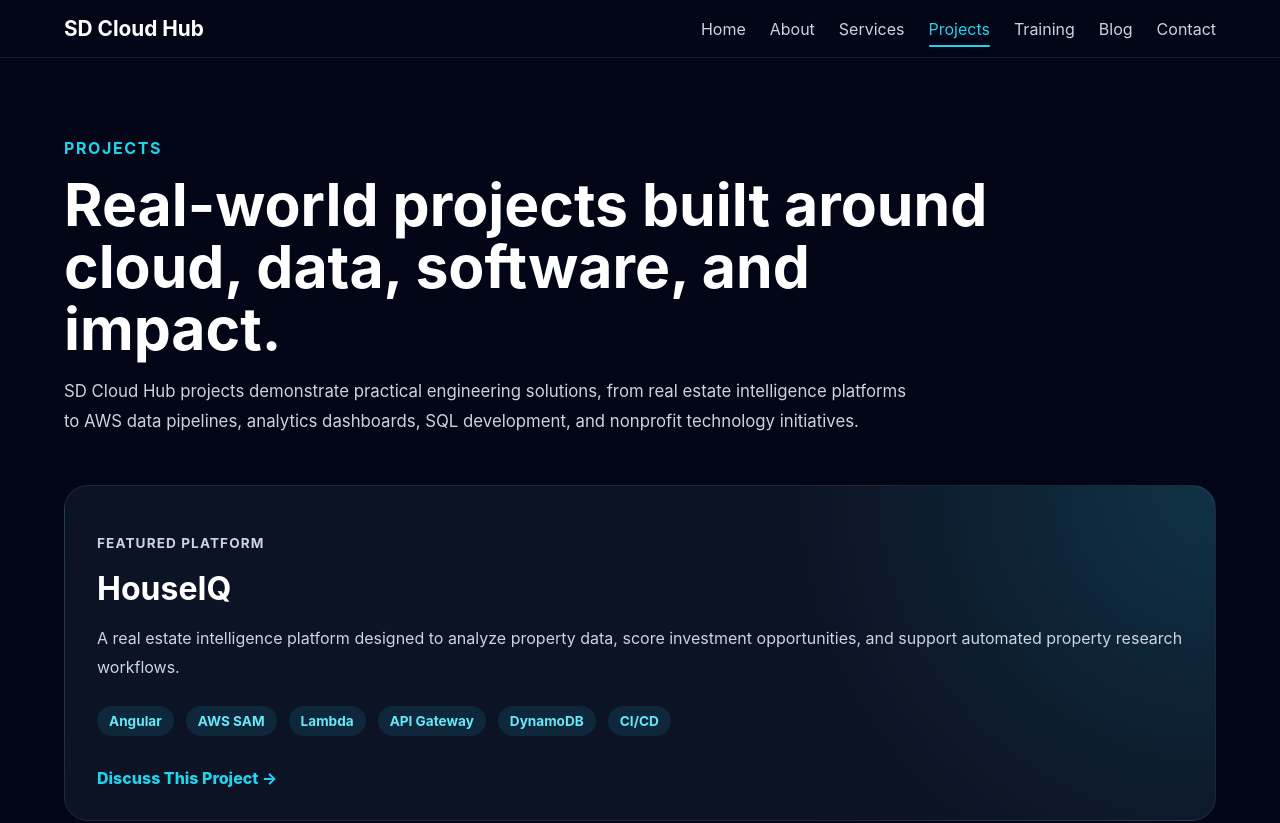
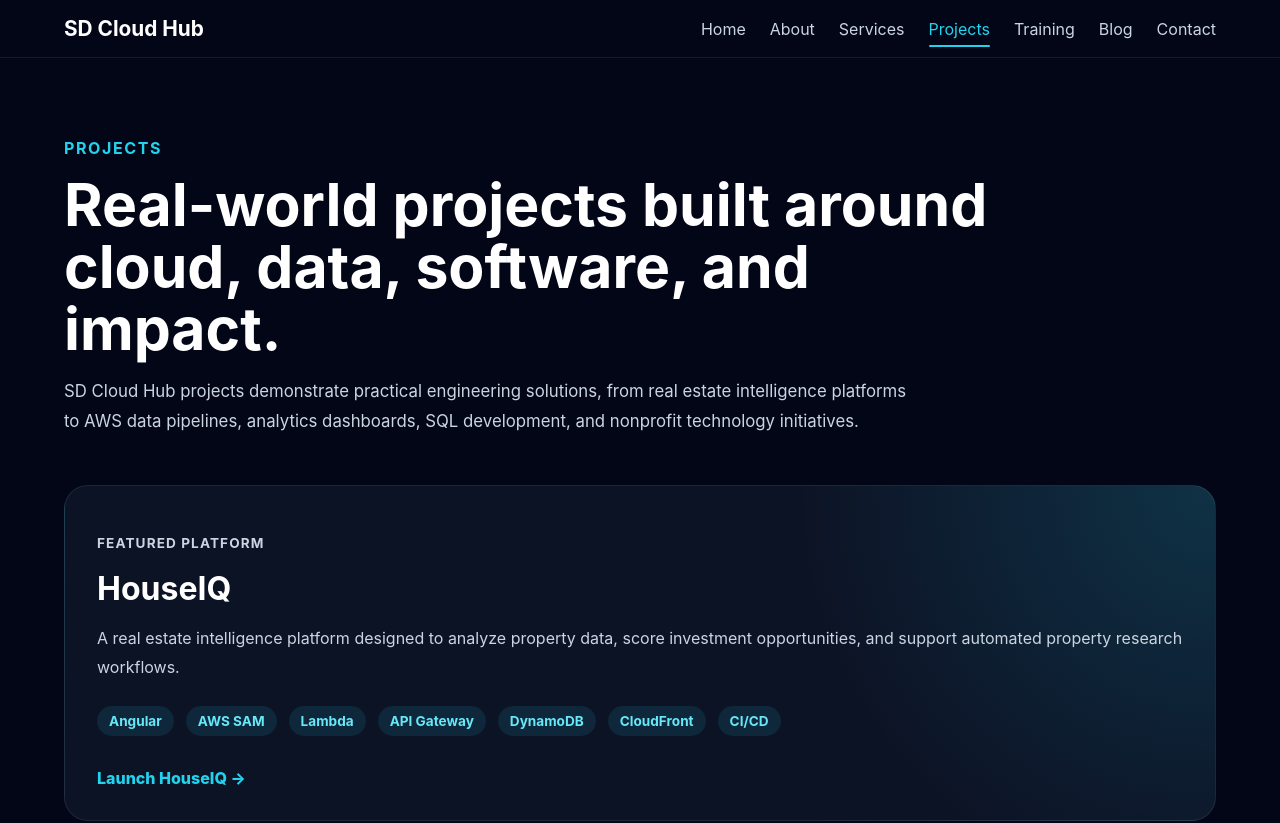
Before and after one commit to samueldesalegn/sdcloudhub, an Angular app in the folder sdcloudhub-frontend/: page /projects in a window 1280 px wide. Shown: the top 823 px of the page. Built offline with nearby package versions, Linux system fonts and the light colour scheme.

Commit message:
integrating houseiq to website

```diff
--- a/sdcloudhub-frontend/src/app/pages/projects/projects.component.html
+++ b/sdcloudhub-frontend/src/app/pages/projects/projects.component.html
@@ -30,11 +30,17 @@
         <span>Lambda</span>
         <span>API Gateway</span>
         <span>DynamoDB</span>
+        <span>CloudFront</span>
         <span>CI/CD</span>
       </div>
 
-      <a routerLink="/contact" class="project-link">
-        Discuss This Project →
+      <a
+        href="https://houseiq.sdcloudhub.com"
+        target="_blank"
+        rel="noopener noreferrer"
+        class="project-link"
+      >
+        Launch HouseIQ →
       </a>
     </article>
 
```
